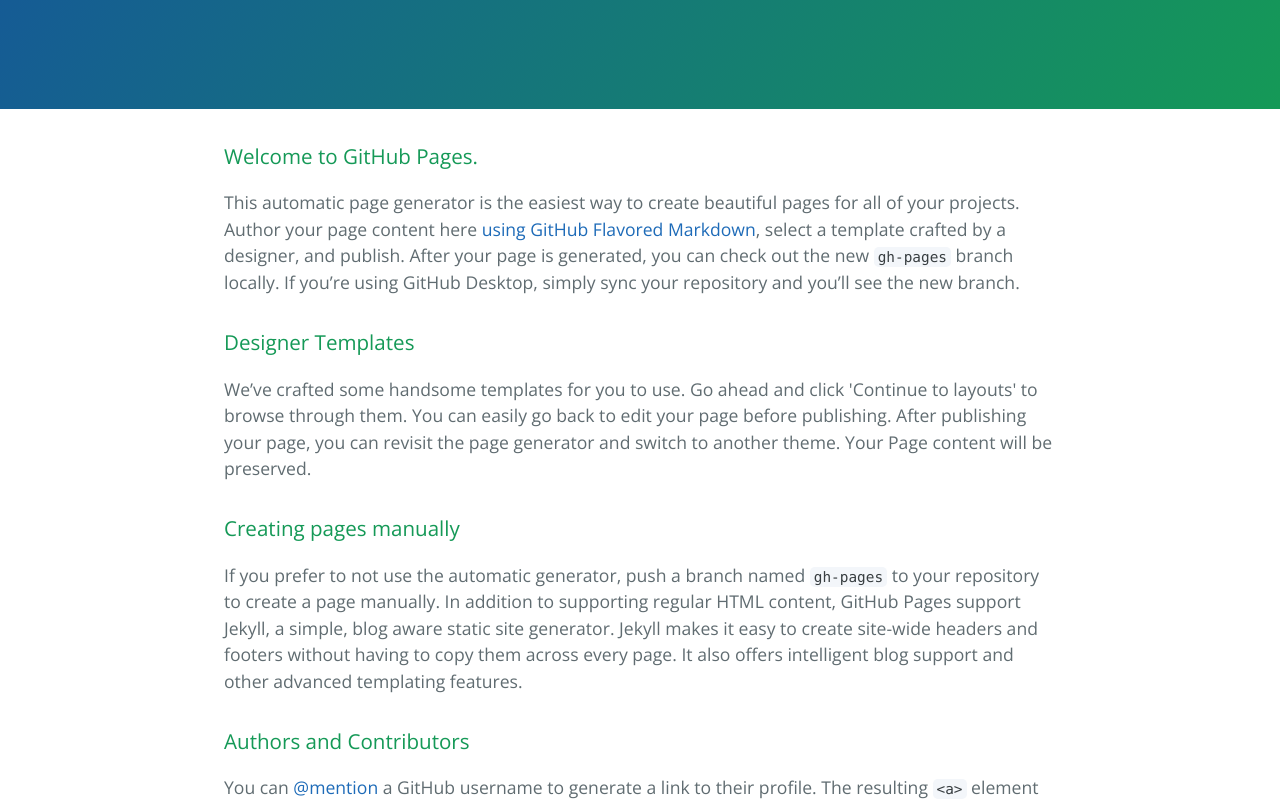
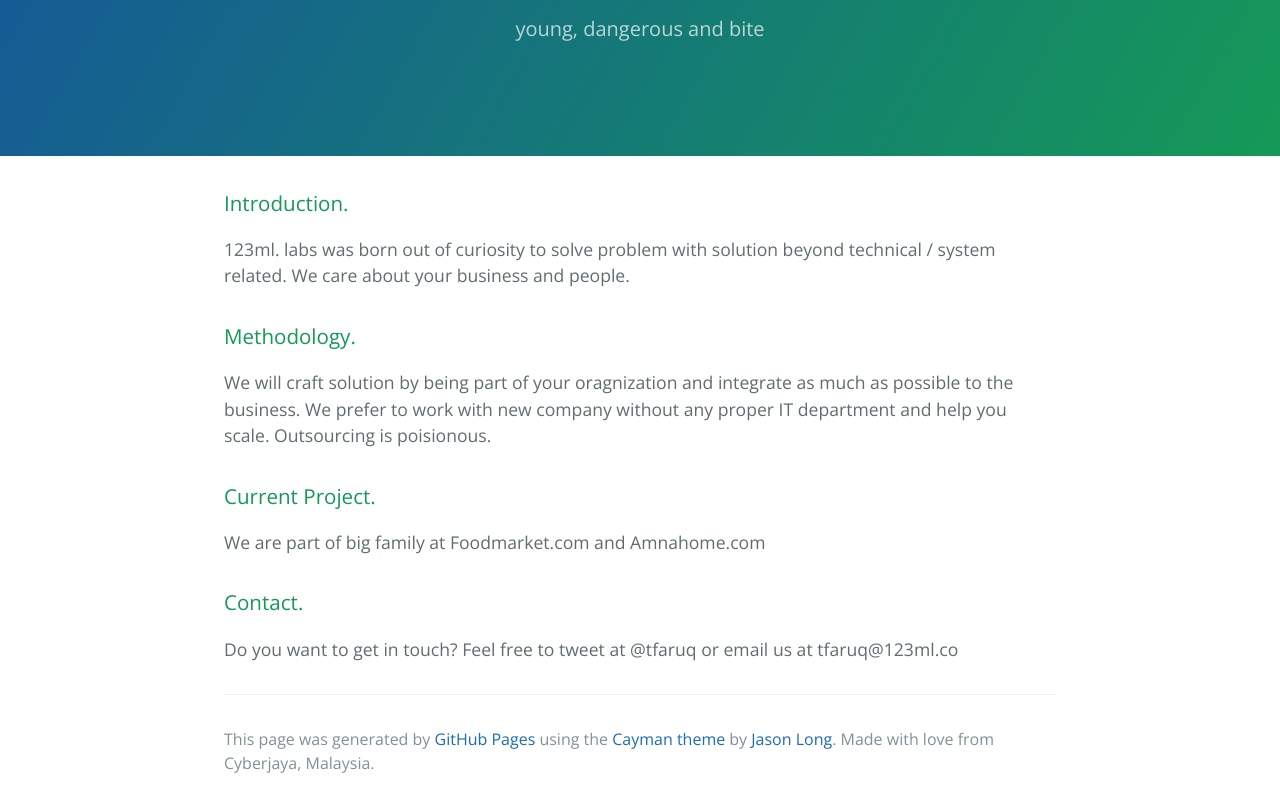
Before and after one commit to tfaruq/tfaruq.github.io, a plain HTML site: page index.html in a window 1280 px wide. Shown: the part 161-962 px from the top of the page. Drawn offline with nearby package versions, Linux system fonts and the light colour scheme.

Commit message:
clear typo

```diff
--- a/index.html
+++ b/index.html
@@ -14,26 +14,31 @@
 <body>
     <section class="page-header">
         <h1 class="project-name">Hello, we are 123ml. Labs</h1>
-        <h2 class="project-tagline"></h2>
+        <h2 class="project-tagline">young, dangerous and bite</h2>
     </section>
     <section class="main-content">
         <h3>
-<a id="welcome-to-github-pages" class="anchor" href="#welcome-to-github-pages" aria-hidden="true"><span class="octicon octicon-link"></span></a>Welcome to GitHub Pages.</h3>
-        <p>This automatic page generator is the easiest way to create beautiful pages for all of your projects. Author your page content here <a href="https://guides.github.com/features/mastering-markdown/">using GitHub Flavored Markdown</a>, select a template crafted by a designer, and publish. After your page is generated, you can check out the new <code>gh-pages</code> branch locally. If you’re using GitHub Desktop, simply sync your repository and you’ll see the new branch.</p>
+        <a id="introduction" class="anchor" href="#introduction" aria-hidden="true">
+        <span class="octicon octicon-link"></span>
+        </a>Introduction.</h3>
+        <p>123ml. labs was born out of curiosity to solve problem with solution beyond technical / system related. We care about your business and people.</p>
         <h3>
-<a id="designer-templates" class="anchor" href="#designer-templates" aria-hidden="true"><span class="octicon octicon-link"></span></a>Designer Templates</h3>
-        <p>We’ve crafted some handsome templates for you to use. Go ahead and click 'Continue to layouts' to browse through them. You can easily go back to edit your page before publishing. After publishing your page, you can revisit the page generator and switch to another theme. Your Page content will be preserved.</p>
+        <a id="methodology" class="anchor" href="#methodology" aria-hidden="true">
+        <span class="octicon octicon-link"></span>
+        </a>Methodology.</h3>
+        <p>We will craft solution by being part of your oragnization and integrate as much as possible to the business. We prefer to work with new company without any proper IT department and help you scale. Outsourcing is poisionous.</p>
         <h3>
-<a id="creating-pages-manually" class="anchor" href="#creating-pages-manually" aria-hidden="true"><span class="octicon octicon-link"></span></a>Creating pages manually</h3>
-        <p>If you prefer to not use the automatic generator, push a branch named <code>gh-pages</code> to your repository to create a page manually. In addition to supporting regular HTML content, GitHub Pages support Jekyll, a simple, blog aware static site generator. Jekyll makes it easy to create site-wide headers and footers without having to copy them across every page. It also offers intelligent blog support and other advanced templating features.</p>
+        <a id="current-project" class="anchor" href="#current-project" aria-hidden="true">
+        <span class="octicon octicon-link"></span>
+        </a>Current Project.</h3>
+        <p>We are part of big family at Foodmarket.com and Amnahome.com</p>
         <h3>
-<a id="authors-and-contributors" class="anchor" href="#authors-and-contributors" aria-hidden="true"><span class="octicon octicon-link"></span></a>Authors and Contributors</h3>
-        <p>You can <a href="https://github.com/blog/821" class="user-mention">@mention</a> a GitHub username to generate a link to their profile. The resulting <code>&lt;a&gt;</code> element will link to the contributor’s GitHub Profile. For example: In 2007, Chris Wanstrath (<a href="https://github.com/defunkt" class="user-mention">@defunkt</a>), PJ Hyett (<a href="https://github.com/pjhyett" class="user-mention">@pjhyett</a>), and Tom Preston-Werner (<a href="https://github.com/mojombo" class="user-mention">@mojombo</a>) founded GitHub.</p>
-        <h3>
-<a id="support-or-contact" class="anchor" href="#support-or-contact" aria-hidden="true"><span class="octicon octicon-link"></span></a>Support or Contact</h3>
-        <p>Having trouble with Pages? Check out our <a href="https://help.github.com/pages">documentation</a> or <a href="https://github.com/contact">contact support</a> and we’ll help you sort it out.</p>
+        <a id="contact" class="anchor" href="#contact" aria-hidden="true">
+        <span class="octicon octicon-link"></span>
+        </a>Contact.</h3>
+        <p>Do you want to get in touch? Feel free to tweet at @tfaruq or email us at tfaruq@123ml.co</p>
         <footer class="site-footer">
-            <span class="site-footer-credits">This page was generated by <a href="https://pages.github.com">GitHub Pages</a> using the <a href="https://github.com/jasonlong/cayman-theme">Cayman theme</a> by <a href="https://twitter.com/jasonlong">Jason Long</a>.</span>
+            <span class="site-footer-credits">This page was generated by <a href="https://pages.github.com">GitHub Pages</a> using the <a href="https://github.com/jasonlong/cayman-theme">Cayman theme</a> by <a href="https://twitter.com/jasonlong">Jason Long</a>. Made with love from Cyberjaya, Malaysia.</span>
         </footer>
     </section>
     <script type="text/javascript">
```
